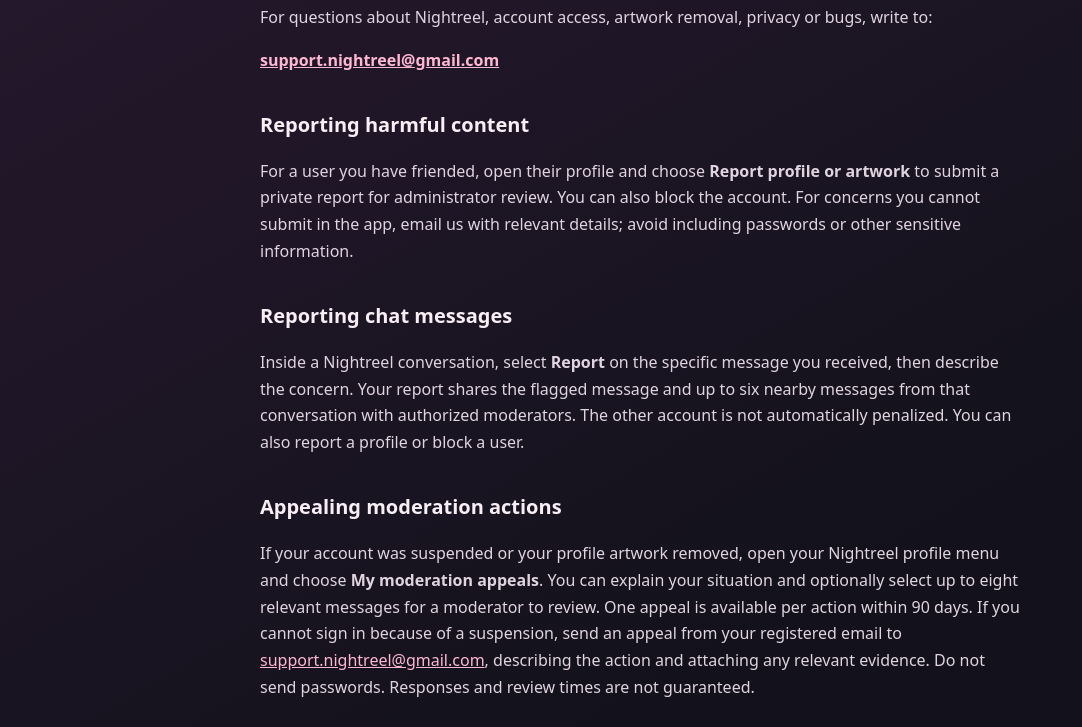
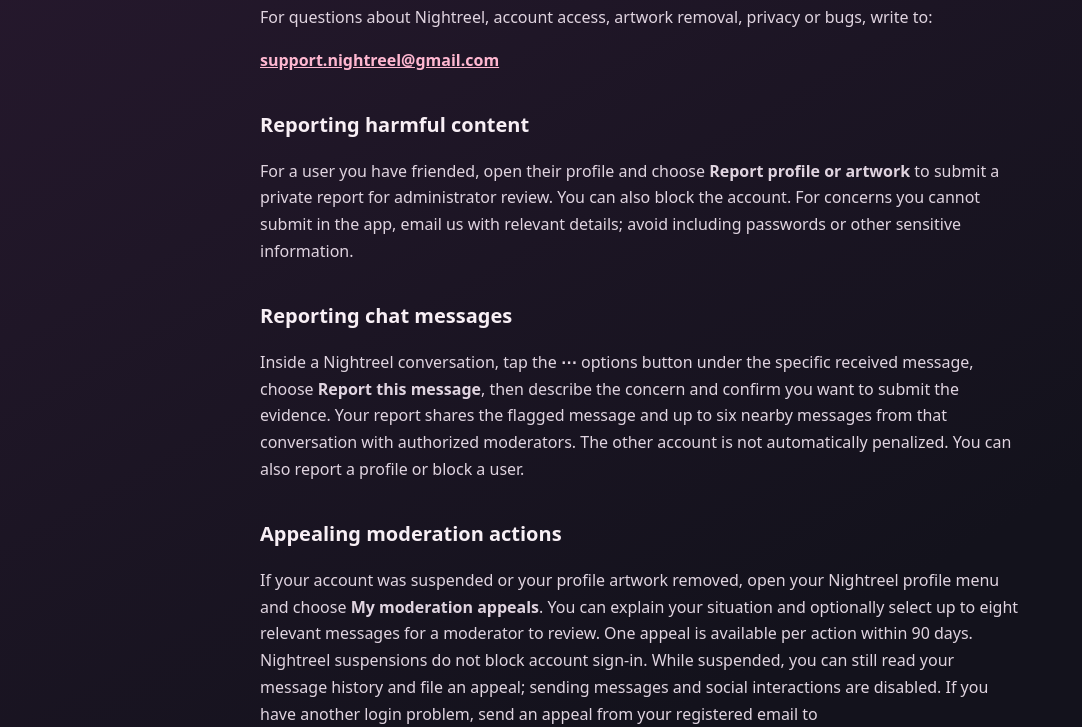
Before and after one commit to KayleighSu/Nightreel, a website: page support.html in a window 1280 px wide. Shown: the part 224-951 px from the top of the page, without its empty margins (0-1082 px from the left). Drawn offline with Linux system fonts and the light colour scheme.

Commit message:
docs: explain account-accessible social suspensions and safer message reporting

```diff
--- a/support.html
+++ b/support.html
@@ -21,9 +21,9 @@ code{overflow-wrap:anywhere}
 <h2>Reporting harmful content</h2>
 <p>For a user you have friended, open their profile and choose <strong>Report profile or artwork</strong> to submit a private report for administrator review. You can also block the account. For concerns you cannot submit in the app, email us with relevant details; avoid including passwords or other sensitive information.</p>
 <h2>Reporting chat messages</h2>
-<p>Inside a Nightreel conversation, select <strong>Report</strong> on the specific message you received, then describe the concern. Your report shares the flagged message and up to six nearby messages from that conversation with authorized moderators. The other account is not automatically penalized. You can also report a profile or block a user.</p>
+<p>Inside a Nightreel conversation, tap the <strong>⋯</strong> options button under the specific received message, choose <strong>Report this message</strong>, then describe the concern and confirm you want to submit the evidence. Your report shares the flagged message and up to six nearby messages from that conversation with authorized moderators. The other account is not automatically penalized. You can also report a profile or block a user.</p>
 <h2>Appealing moderation actions</h2>
-<p>If your account was suspended or your profile artwork removed, open your Nightreel profile menu and choose <strong>My moderation appeals</strong>. You can explain your situation and optionally select up to eight relevant messages for a moderator to review. One appeal is available per action within 90 days. If you cannot sign in because of a suspension, send an appeal from your registered email to <a href="mailto:support.nightreel@gmail.com">support.nightreel@gmail.com</a>, describing the action and attaching any relevant evidence. Do not send passwords. Responses and review times are not guaranteed.</p>
+<p>If your account was suspended or your profile artwork removed, open your Nightreel profile menu and choose <strong>My moderation appeals</strong>. You can explain your situation and optionally select up to eight relevant messages for a moderator to review. One appeal is available per action within 90 days. Nightreel suspensions do not block account sign-in. While suspended, you can still read your message history and file an appeal; sending messages and social interactions are disabled. If you have another login problem, send an appeal from your registered email to <a href="mailto:support.nightreel@gmail.com">support.nightreel@gmail.com</a>, describing the action and attaching any relevant evidence. Do not send passwords. Responses and review times are not guaranteed.</p>
 <h2>Copyright and artwork</h2>
 <p>If you believe an image or other content on Nightreel infringes your rights, send the URL or other identifying details, your contact information, and a description of your concern. We review reports and removal requests. This email is a general contact and should not be assumed to be a registered DMCA designated agent.</p>
 <h2>Delete an account</h2>
```
